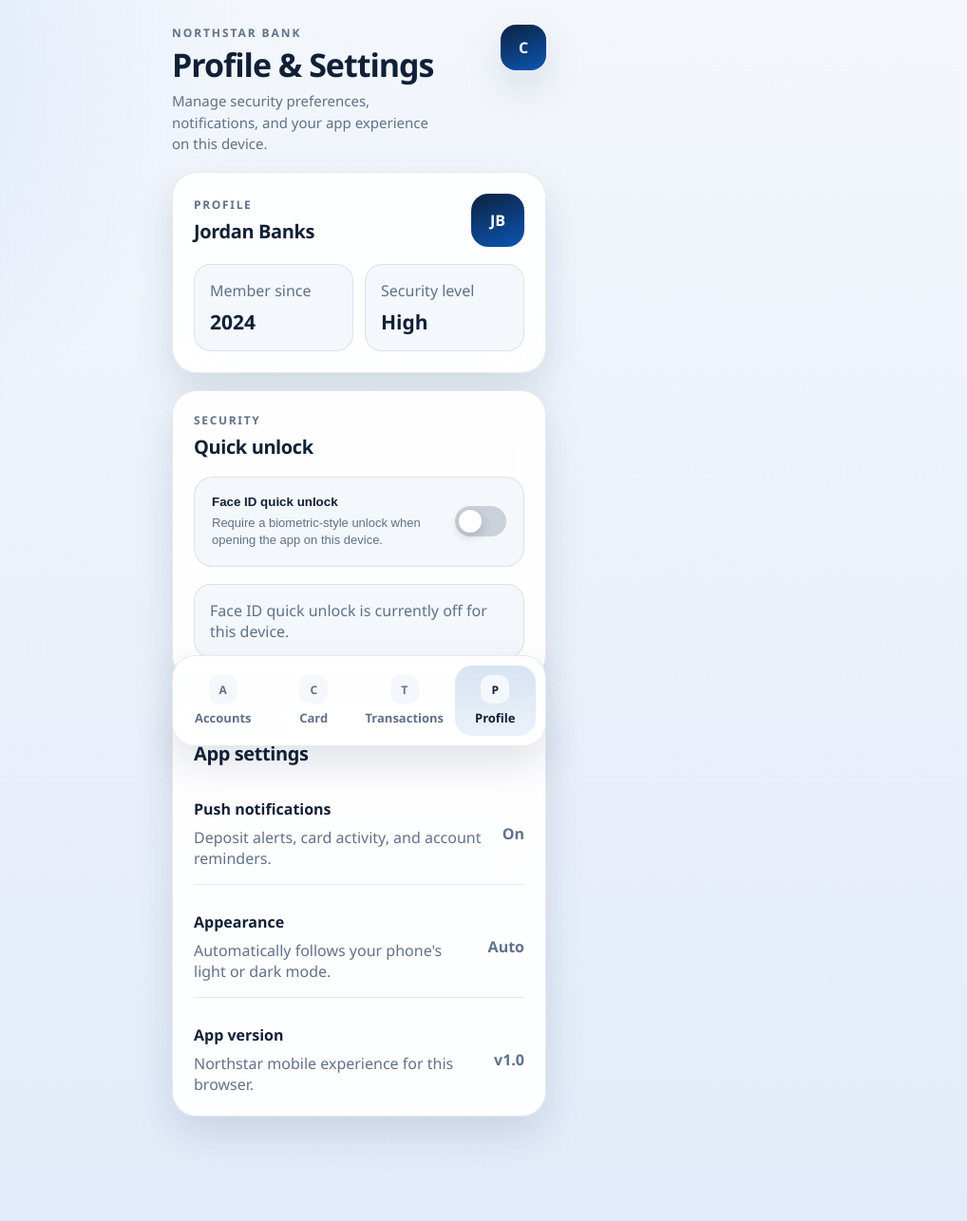
After one commit to procvv/newchaseee, a Flask app: page /profile in a window 1280 px wide. The commit adds this page. Shown: the whole page at 95% size, without its empty margins (262-1280 px from the left). Run offline with Flask 3, Linux system fonts and the light colour scheme.

Commit message:
Add files via upload

```diff
--- a/Chase Bank 4 Mobile/app.py
+++ b/Chase Bank 4 Mobile/app.py
@@ -96,6 +96,11 @@ def transactions_page():
     return render_template("transactions.html", transactions=transactions, balance=balance, active_page="transactions", app_name=app_name)
 
 
+@app.route("/profile")
+def profile_page():
+    return render_template("profile.html", active_page="profile", app_name=app_name)
+
+
 @app.route("/healthz")
 def healthz():
     return {"status": "ok"}, 200
--- a/Chase Bank 4 Mobile/static/script.js
+++ b/Chase Bank 4 Mobile/static/script.js
@@ -4,6 +4,8 @@ const installHelp = document.getElementById("installHelp");
 const themeColorMeta = document.getElementById("themeColorMeta");
 const darkModeQuery = window.matchMedia("(prefers-color-scheme: dark)");
 const storageKey = "chase-secure-card";
+const faceIdEnabledKey = "northstar-face-id-enabled";
+const faceIdUnlockedKey = "northstar-face-id-unlocked";
 let deferredPrompt = null;
 const cardThemes = [
     { network: "Aurora", start: "#071a33", mid: "#0c4fa7", end: "#2c7ef0", glow: "rgba(255, 255, 255, 0.26)" },
@@ -50,6 +52,8 @@ function isIosSafari() {
 }
 
 function registerInstallFlow() {
+    const appName = document.body.dataset.appName || "this app";
+
     if (isStandalone()) {
         return;
     }
@@ -61,7 +65,7 @@ function registerInstallFlow() {
     window.addEventListener("beforeinstallprompt", (event) => {
         event.preventDefault();
         deferredPrompt = event;
-        showInstallBanner("Install Chase Secure for a full-screen home-screen experience.", true);
+        showInstallBanner(`Install ${appName} for a full-screen home-screen experience.`, true);
     });
 
     window.addEventListener("appinstalled", () => {
@@ -353,8 +357,89 @@ function registerServiceWorker() {
     });
 }
 
+function isFaceIdEnabled() {
+    return localStorage.getItem(faceIdEnabledKey) === "true";
+}
+
+function setFaceIdEnabled(enabled) {
+    localStorage.setItem(faceIdEnabledKey, enabled ? "true" : "false");
+    if (!enabled) {
+        sessionStorage.removeItem(faceIdUnlockedKey);
+    }
+}
+
+function setFaceIdToggleState(enabled) {
+    const toggle = document.getElementById("faceIdToggle");
+    const copy = document.getElementById("faceIdStatusCopy");
+
+    if (!toggle || !copy) {
+        return;
+    }
+
+    toggle.classList.toggle("is-on", enabled);
+    toggle.setAttribute("aria-pressed", enabled ? "true" : "false");
+    copy.textContent = enabled
+        ? "Face ID quick unlock is currently on for this device."
+        : "Face ID quick unlock is currently off for this device.";
+}
+
+function setupProfileSettings() {
+    const toggle = document.getElementById("faceIdToggle");
+
+    if (!toggle) {
+        return;
+    }
+
+    setFaceIdToggleState(isFaceIdEnabled());
+
+    toggle.addEventListener("click", () => {
+        const nextValue = !isFaceIdEnabled();
+        setFaceIdEnabled(nextValue);
+        setFaceIdToggleState(nextValue);
+    });
+}
+
+function setupFaceIdOverlay() {
+    const overlay = document.getElementById("faceIdOverlay");
+    const unlockButton = document.getElementById("faceIdUnlockButton");
+    const cancelButton = document.getElementById("faceIdCancelButton");
+    const copy = document.getElementById("faceIdCopy");
+    const icon = document.getElementById("faceIdIcon");
+    const appName = document.body.dataset.appName || "this app";
+
+    if (!overlay || !unlockButton || !cancelButton || !copy || !icon) {
+        return;
+    }
+
+    if (!isFaceIdEnabled() || sessionStorage.getItem(faceIdUnlockedKey) === "true") {
+        return;
+    }
+
+    document.body.classList.add("face-id-locked");
+    overlay.classList.remove("is-hidden");
+    copy.textContent = `Unlock ${appName} with Face ID on this device.`;
+
+    unlockButton.addEventListener("click", async () => {
+        unlockButton.disabled = true;
+        icon.textContent = "...";
+        copy.textContent = "Checking Face ID...";
+        await new Promise((resolve) => window.setTimeout(resolve, 900));
+        sessionStorage.setItem(faceIdUnlockedKey, "true");
+        overlay.classList.add("is-hidden");
+        document.body.classList.remove("face-id-locked");
+    });
+
+    cancelButton.addEventListener("click", () => {
+        sessionStorage.setItem(faceIdUnlockedKey, "true");
+        overlay.classList.add("is-hidden");
+        document.body.classList.remove("face-id-locked");
+    });
+}
+
 registerThemeListener();
 registerInstallFlow();
 setupCardPreview();
 setupInteractiveCard();
+setupProfileSettings();
+setupFaceIdOverlay();
 registerServiceWorker();
--- a/Chase Bank 4 Mobile/static/style.css
+++ b/Chase Bank 4 Mobile/static/style.css
@@ -127,6 +131,7 @@ body {
 .card,
 .hero-card,
 .bottom-nav,
+.face-id-card,
 .bank-card,
 .ghost-card {
     border: 1px solid var(--line);
@@ -420,6 +478,17 @@ body {
     font-weight: 800;
 }
 
+.profile-avatar {
+    display: grid;
+    place-items: center;
+    width: 56px;
+    height: 56px;
+    border-radius: 18px;
+    background: linear-gradient(160deg, var(--navy), var(--primary));
+    color: #ffffff;
+    font-weight: 800;
+}
+
 .stat-grid,
 .card-editor-grid,
 .action-row {
@@ -434,7 +503,14 @@ body {
     gap: 12px;
 }
 
+.profile-grid {
+    display: grid;
+    grid-template-columns: repeat(2, minmax(0, 1fr));
+    gap: 12px;
+}
+
 .stat-tile,
+.profile-stat,
 .mini-action,
 .info-strip {
     padding: 16px;
@@ -595,6 +671,84 @@ body {
     flex-direction: column;
 }
 
+.settings-toggle {
+    display: flex;
+    align-items: center;
+    justify-content: space-between;
+    gap: 16px;
+    width: 100%;
+    padding: 18px;
+    border: 1px solid var(--line);
+    border-radius: 20px;
+    background: var(--surface-soft);
+    color: var(--text);
+    text-align: left;
+    cursor: pointer;
+}
+
+.settings-toggle small {
+    display: block;
+    margin-top: 6px;
+    color: var(--muted);
+    font-size: 13px;
+    line-height: 1.4;
+}
+
+.toggle-pill {
+    position: relative;
+    width: 54px;
+    height: 32px;
+    border-radius: 999px;
+    background: rgba(98, 113, 138, 0.28);
+    transition: background 180ms ease;
+    flex-shrink: 0;
+}
+
+.toggle-knob {
+    position: absolute;
+    top: 4px;
+    left: 4px;
+    width: 24px;
+    height: 24px;
+    border-radius: 50%;
+    background: #ffffff;
+    box-shadow: 0 4px 12px rgba(0, 0, 0, 0.18);
+    transition: transform 180ms ease;
+}
+
+.settings-toggle.is-on .toggle-pill {
+    background: linear-gradient(180deg, var(--primary), var(--primary-strong));
+}
+
+.settings-toggle.is-on .toggle-knob {
+    transform: translateX(22px);
+}
+
+.settings-list {
+    display: flex;
+    flex-direction: column;
+    gap: 12px;
+}
+
+.settings-item {
+    display: flex;
+    align-items: center;
+    justify-content: space-between;
+    gap: 16px;
+    padding: 16px 0;
+    border-bottom: 1px solid var(--line);
+}
+
+.settings-item:last-child {
+    padding-bottom: 0;
+    border-bottom: none;
+}
+
+.settings-value {
+    color: var(--muted);
+    font-weight: 700;
+}
+
 .stack-form {
     display: flex;
     flex-direction: column;
@@ -717,7 +871,7 @@ input:focus {
     bottom: calc(14px + env(safe-area-inset-bottom));
     z-index: 20;
     display: grid;
-    grid-template-columns: repeat(3, minmax(0, 1fr));
+    grid-template-columns: repeat(4, minmax(0, 1fr));
     gap: 10px;
     width: min(calc(100% - 24px), 394px);
     padding: 10px;
--- a/Chase Bank 4 Mobile/templates/base.html
+++ b/Chase Bank 4 Mobile/templates/base.html
@@ -15,8 +15,19 @@
     <link rel="icon" type="image/png" sizes="192x192" href="/static/icons/icon-192.png">
     <link rel="stylesheet" href="/static/style.css">
 </head>
-<body>
+<body data-app-name="{{ app_name }}">
     <div class="container app-shell">
+        <section class="face-id-overlay is-hidden" id="faceIdOverlay" aria-live="polite">
+            <div class="face-id-card">
+                <div class="face-id-icon" id="faceIdIcon">ID</div>
+                <p class="section-label">Security</p>
+                <h2 class="section-title">Face ID</h2>
+                <p class="face-id-copy" id="faceIdCopy">Unlock {{ app_name }} with Face ID on this device.</p>
+                <button class="button" type="button" id="faceIdUnlockButton">Use Face ID</button>
+                <button class="text-button" type="button" id="faceIdCancelButton">Use app without Face ID</button>
+            </div>
+        </section>
+
         <header class="app-topbar">
             <div>
                 <p class="eyebrow">{{ app_name }}</p>
@@ -49,6 +60,10 @@
                 <span class="bottom-nav-icon">T</span>
                 <span>Transactions</span>
             </a>
+            <a href="/profile" class="bottom-nav-link {% if active_page == 'profile' %}active{% endif %}">
+                <span class="bottom-nav-icon">P</span>
+                <span>Profile</span>
+            </a>
         </nav>
     </div>
 
--- /dev/null
+++ b/Chase Bank 4 Mobile/templates/profile.html
@@ -0,0 +1,84 @@
+{% extends "base.html" %}
+
+{% block title %}Profile & Settings | {{ app_name }}{% endblock %}
+{% block page_title %}Profile & Settings{% endblock %}
+{% block page_subtitle %}<p class="page-subtitle">Manage security preferences, notifications, and your app experience on this device.</p>{% endblock %}
+
+{% block content %}
+    <section class="card section-card">
+        <div class="section-header compact">
+            <div>
+                <p class="section-label">Profile</p>
+                <h2 class="section-title">Jordan Banks</h2>
+            </div>
+            <div class="profile-avatar">JB</div>
+        </div>
+
+        <div class="profile-grid">
+            <div class="profile-stat">
+                <p class="stat-label">Member since</p>
+                <p class="stat-value">2024</p>
+            </div>
+            <div class="profile-stat">
+                <p class="stat-label">Security level</p>
+                <p class="stat-value">High</p>
+            </div>
+        </div>
+    </section>
+
+    <section class="card section-card">
+        <div class="section-header compact">
+            <div>
+                <p class="section-label">Security</p>
+                <h2 class="section-title">Quick unlock</h2>
+            </div>
+        </div>
+
+        <button class="settings-toggle" type="button" id="faceIdToggle" aria-pressed="false">
+            <span>
+                <strong>Face ID quick unlock</strong>
+                <small>Require a biometric-style unlock when opening the app on this device.</small>
+            </span>
+            <span class="toggle-pill" id="faceIdTogglePill">
+                <span class="toggle-knob"></span>
+            </span>
+        </button>
+
+        <div class="info-strip">
+            <p id="faceIdStatusCopy">Face ID quick unlock is currently off for this device.</p>
+        </div>
+    </section>
+
+    <section class="card section-card">
+        <div class="section-header compact">
+            <div>
+                <p class="section-label">Preferences</p>
+                <h2 class="section-title">App settings</h2>
+            </div>
+        </div>
+
+        <div class="settings-list">
+            <div class="settings-item">
+                <div>
+                    <p class="mini-action-label">Push notifications</p>
+                    <p class="mini-action-copy">Deposit alerts, card activity, and account reminders.</p>
+                </div>
+                <span class="settings-value">On</span>
+            </div>
+            <div class="settings-item">
+                <div>
+                    <p class="mini-action-label">Appearance</p>
+                    <p class="mini-action-copy">Automatically follows your phone's light or dark mode.</p>
+                </div>
+                <span class="settings-value">Auto</span>
+            </div>
+            <div class="settings-item">
+                <div>
+                    <p class="mini-action-label">App version</p>
+                    <p class="mini-action-copy">Northstar mobile experience for this browser.</p>
+                </div>
+                <span class="settings-value">v1.0</span>
+            </div>
+        </div>
+    </section>
+{% endblock %}
```
Also changed, not shown: other parts of Chase Bank 4 Mobile/static/style.css (+57 -0 lines).
